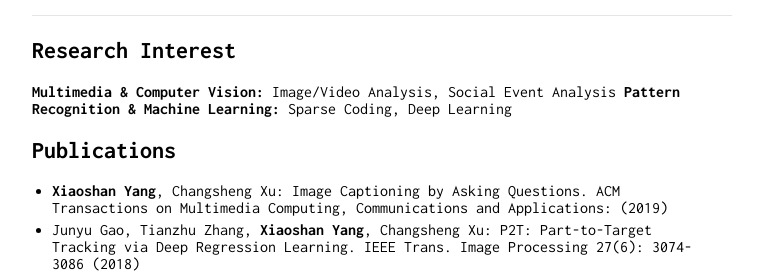
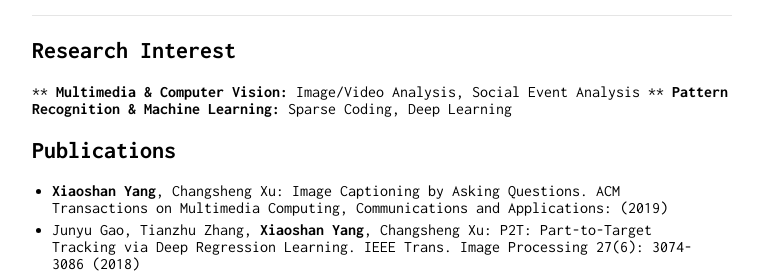
Before and after one commit to YangXS/yangxs.github.io, a Jekyll site: the page built from index.md, in a window 1280 px wide. Shown: the part 362-638 px from the top of the page, without its empty margins (258-1021 px from the left). Built offline with Jekyll 4.4.1, drawn with Linux system fonts in a browser that asks for light colours; our own code applies the rules of GitHub Pages for plain Markdown files.

```diff
--- a/index.md
+++ b/index.md
@@ -12,8 +12,8 @@ I am currently an Associate Professor at National Lab of Pattern Recognition, In
 
 ## Research Interest
 
-**Multimedia & Computer Vision:** Image/Video Analysis, Social Event Analysis
-**Pattern Recognition & Machine Learning:** Sparse Coding, Deep Learning
+** **Multimedia & Computer Vision:** Image/Video Analysis, Social Event Analysis
+** **Pattern Recognition & Machine Learning:** Sparse Coding, Deep Learning
 
 ## Publications
 
```
